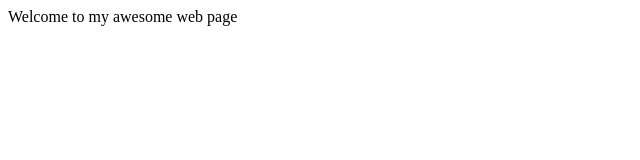
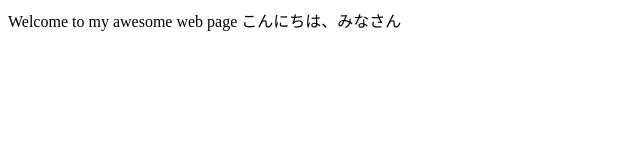
Before and after one commit to nanako0707/our_project, a plain HTML site: page index.html in a window 1280 px wide. Shown: the whole page, without its empty margins (0-640 px from the left). Drawn offline with Linux system fonts and the light colour scheme.

Commit message:
Update index.html

```diff
--- a/index.html
+++ b/index.html
@@ -1,4 +1,4 @@
 <html>
 	<title>This is my web page</title>
-	<body>Welcome to my awesome web page</body>
+	<body>Welcome to my awesome web page こんにちは、みなさん</body>
 </html>
```
